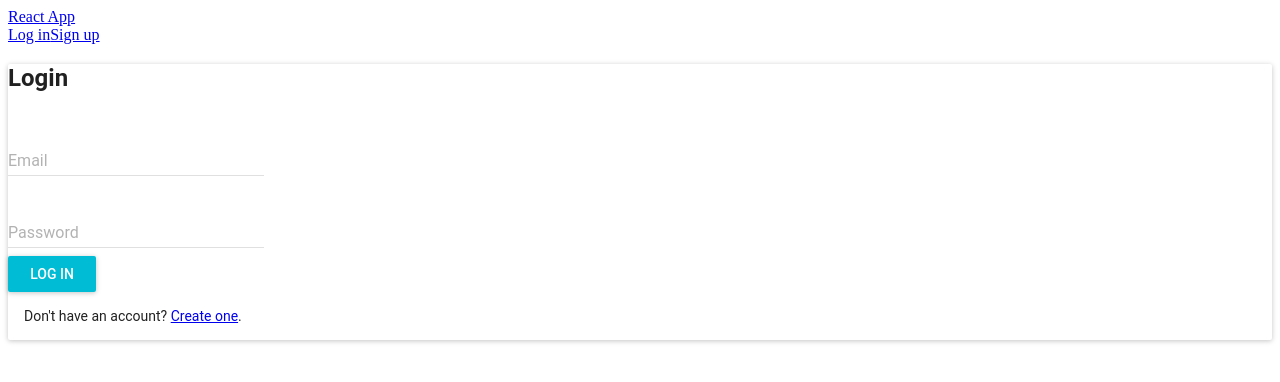
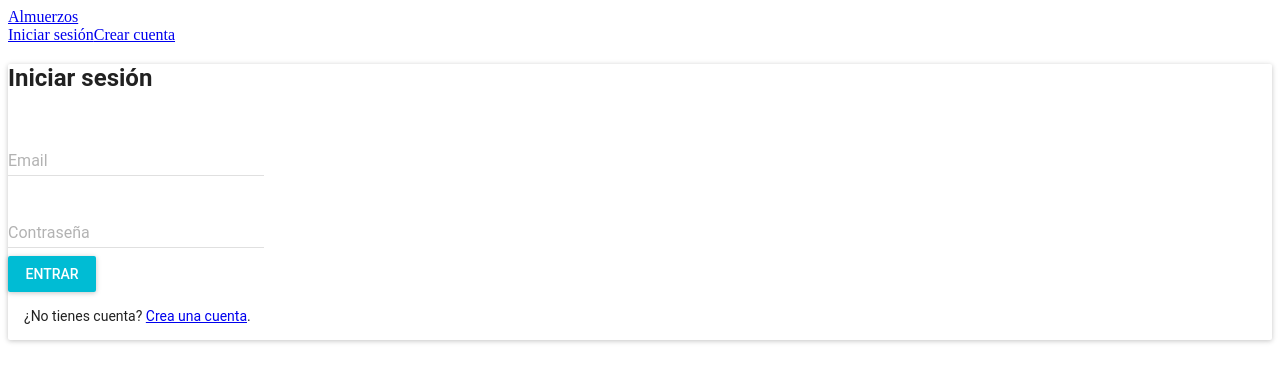
Before and after one commit to jjcastro/proyecto-almuerzos, a React app: page /login in a window 1280 px wide. Shown: the top 382 px of the page. Built offline with nearby package versions, Linux system fonts and the light colour scheme; the HTML template or start-up script is replaced by a standard one; what react-tap-event-plugin would draw is missing.

Commit message:
Arreglar textos e emails

```diff
--- a/client/src/components/Base.jsx
+++ b/client/src/components/Base.jsx
@@ -7,17 +7,17 @@ const Base = ({ children }) => (
   <div>
     <div className="top-bar">
       <div className="top-bar-left">
-        <IndexLink to="/">React App</IndexLink>
+        <IndexLink to="/">Almuerzos</IndexLink>
       </div>
 
       {Auth.isUserAuthenticated() ? (
         <div className="top-bar-right">
-          <Link to="/logout">Log out</Link>
+          <Link to="/logout">Cerrar sesión</Link>
         </div>
       ) : (
         <div className="top-bar-right">
-          <Link to="/login">Log in</Link>
-          <Link to="/signup">Sign up</Link>
+          <Link to="/login">Iniciar sesión</Link>
+          <Link to="/signup">Crear cuenta</Link>
         </div>
       )}
 
--- a/client/src/components/Dashboard.jsx
+++ b/client/src/components/Dashboard.jsx
@@ -6,7 +6,7 @@ import { Card, CardTitle, CardText } from 'material-ui/Card';
 const Dashboard = ({ secretData }) => (
   <Card className="container">
     <CardTitle
-      title="Dashboard"
+      title="Página principal"
       subtitle="You should get access to this page only after authentication."
     />
 
--- a/client/src/components/HomePage.jsx
+++ b/client/src/components/HomePage.jsx
@@ -4,7 +4,7 @@ import { Card, CardTitle } from 'material-ui/Card';
 
 const HomePage = () => (
   <Card className="container">
-    <CardTitle title="React Application" subtitle="This is the home page." />
+    <CardTitle title="Almuerzos" subtitle="Página inicial." />
   </Card>
 );
 
--- a/client/src/components/LoginForm.jsx
+++ b/client/src/components/LoginForm.jsx
@@ -15,7 +15,7 @@ const LoginForm = ({
 }) => (
   <Card className="container">
     <form action="/" onSubmit={onSubmit}>
-      <h2 className="card-heading">Login</h2>
+      <h2 className="card-heading">Iniciar sesión</h2>
 
       {successMessage && <p className="success-message">{successMessage}</p>}
       {errors.summary && <p className="error-message">{errors.summary}</p>}
@@ -32,7 +32,7 @@ const LoginForm = ({
 
       <div className="field-line">
         <TextField
-          floatingLabelText="Password"
+          floatingLabelText="Contraseña"
           type="password"
           name="password"
           onChange={onChange}
@@ -42,10 +42,10 @@ const LoginForm = ({
       </div>
 
       <div className="button-line">
-        <RaisedButton type="submit" label="Log in" primary />
+        <RaisedButton type="submit" label="Entrar" primary />
       </div>
 
-      <CardText>Don't have an account? <Link to={'/signup'}>Create one</Link>.</CardText>
+      <CardText>¿No tienes cuenta? <Link to={'/signup'}>Crea una cuenta</Link>.</CardText>
     </form>
   </Card>
 );
--- a/client/src/components/SignUpForm.jsx
+++ b/client/src/components/SignUpForm.jsx
@@ -14,13 +14,13 @@ const SignUpForm = ({
 }) => (
   <Card className="container">
     <form action="/" onSubmit={onSubmit}>
-      <h2 className="card-heading">Sign Up</h2>
+      <h2 className="card-heading">Crear cuenta</h2>
 
       {errors.summary && <p className="error-message">{errors.summary}</p>}
 
       <div className="field-line">
         <TextField
-          floatingLabelText="Name"
+          floatingLabelText="Nombre"
           name="name"
           errorText={errors.name}
           onChange={onChange}
@@ -40,7 +40,7 @@ const SignUpForm = ({
 
       <div className="field-line">
         <TextField
-          floatingLabelText="Password"
+          floatingLabelText="Contraseña"
           type="password"
           name="password"
           onChange={onChange}
@@ -53,7 +53,7 @@ const SignUpForm = ({
         <RaisedButton type="submit" label="Create New Account" primary />
       </div>
 
-      <CardText>Already have an account? <Link to={'/login'}>Log in</Link></CardText>
+      <CardText>¿Ya tienes cuenta? <Link to={'/login'}>Inicia sesión</Link>.</CardText>
     </form>
   </Card>
 );
```
Also changed, not shown: 1 other file (tests, documents, lock files or other folders).
